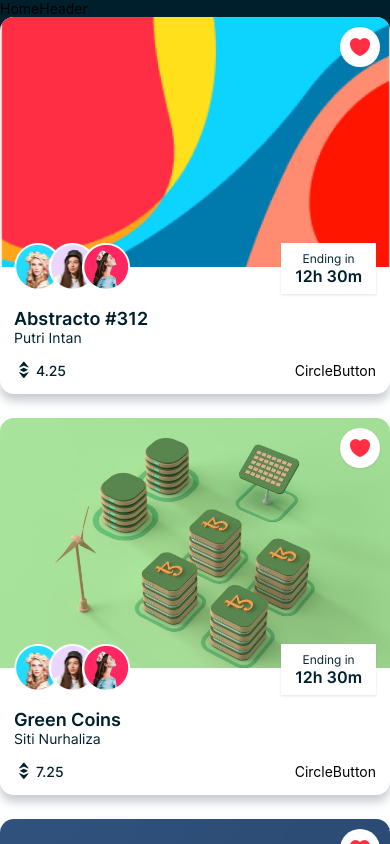
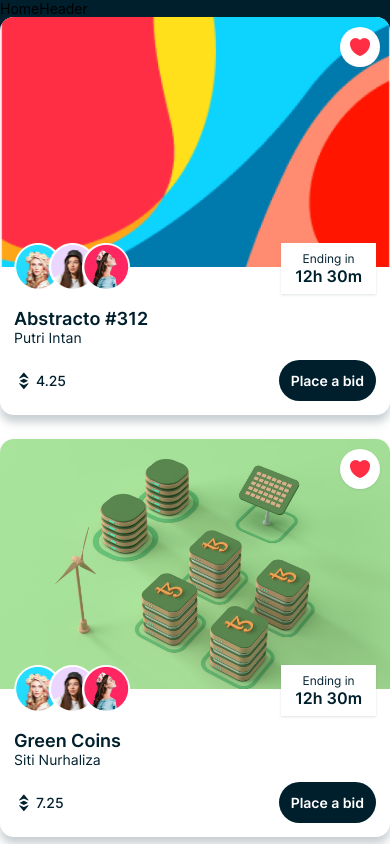
Before and after one commit to StefanoCutri/rn_modern_nft, a React Native app: screen / in a window 390 px wide. Shown: the top 844 px of the page. Built offline with nearby package versions, Linux system fonts and the light colour scheme.

Commit message:
Place bid button added

```diff
--- a/components/Button.js
+++ b/components/Button.js
@@ -27,10 +27,25 @@
   );
 };
 
-export const RectButton = () => {
+export const RectButton = ({mindWidth, fontSize, handlePress, ...props}) => {
   return (
-    <View>
-      <Text>CircleButton</Text>
-    </View>
+    <TouchableOpacity
+    style={{
+      backgroundColor: COLORS.primary,
+      borderRadius: SIZES.extraLarge,
+      minWidth: mindWidth,
+      padding: SIZES.small
+    }}
+    onPress={handlePress}
+  >
+    <Text style={{
+      fontFamily: FONTS.semiBold,
+      fontSize: fontSize,
+      color: COLORS.white,
+      textAlign: 'center'
+    }}>
+      Place a bid
+    </Text>
+  </TouchableOpacity>
   );
 };
--- a/components/NFTCard.js
+++ b/components/NFTCard.js
@@ -49,7 +49,11 @@
           alignItems: 'center'
         }}>
           <EthPrice price={data.price}/>
-          <RectButton />
+          <RectButton
+            minWidth={120}
+            fontSize={SIZES.font}
+            handlePress={() => navigation.navigate("Details", {data})}
+          />
         </View>
       </View>
     </View>
```
